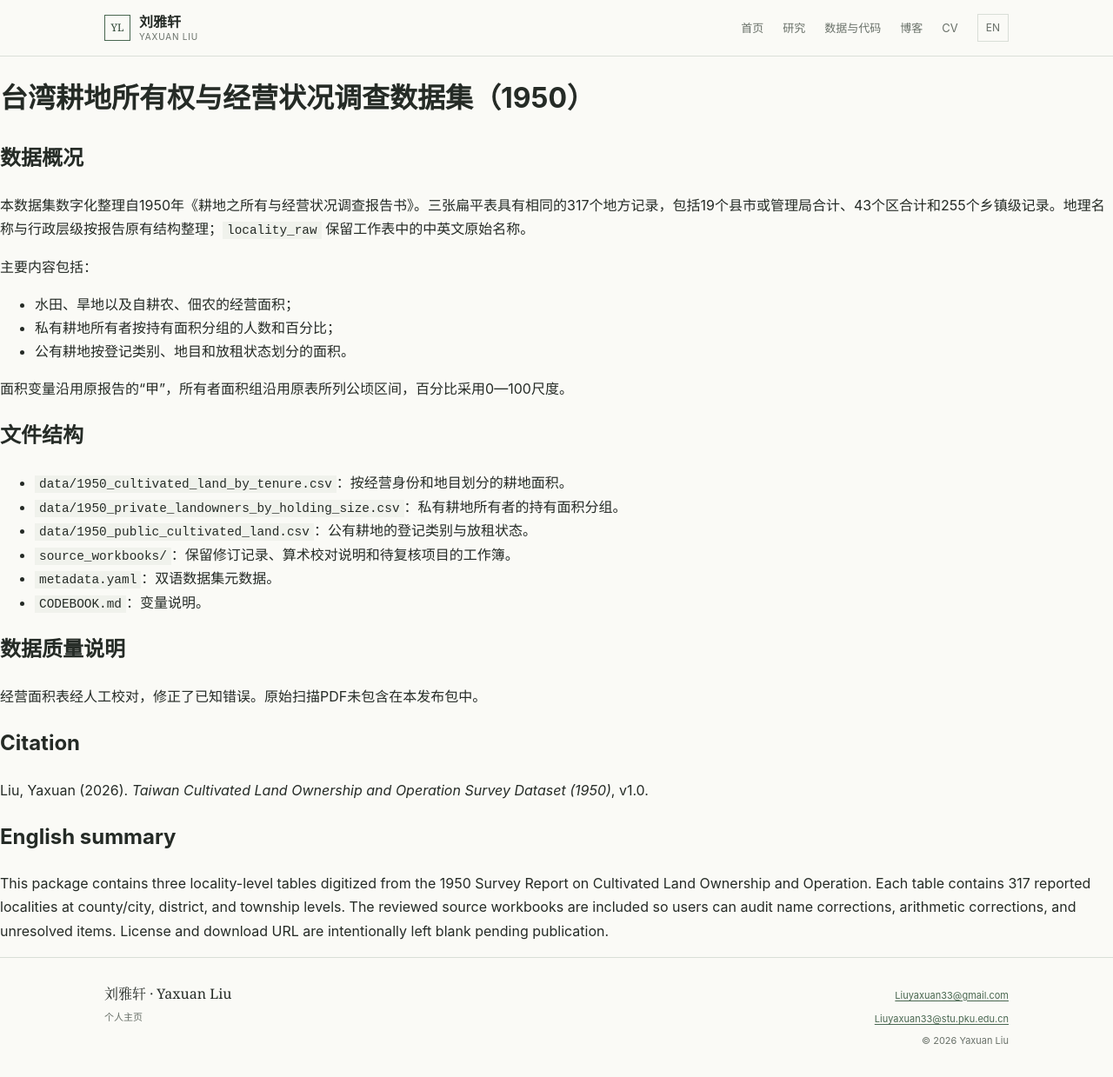
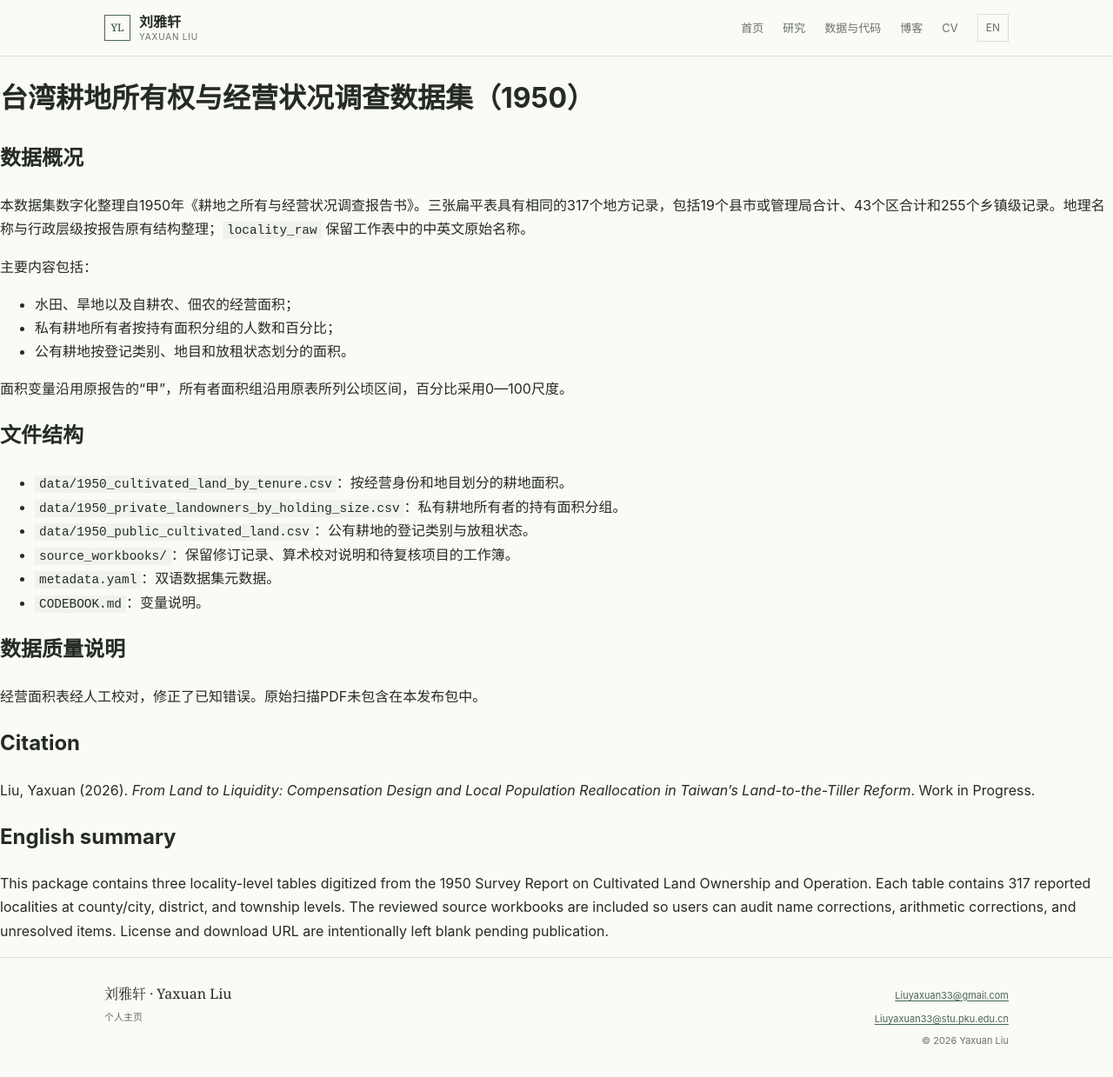
Before and after one commit to LiuYaxuan33/LiuYaxuan33.github.io, a Jekyll site: the page built from files/data/LAND_README.md, in a window 1280 px wide and 1239 px high. Shown: the whole window at 87% size. Built offline with Jekyll 4.4.1, drawn with Linux system fonts in a browser that asks for light colours; our own code applies the rules of GitHub Pages for plain Markdown files.

Commit message:
updated data mds

```diff
--- a/files/data/LAND_README.md
+++ b/files/data/LAND_README.md
@@ -27,7 +27,7 @@
 
 ## Citation
 
-Liu, Yaxuan (2026). *Taiwan Cultivated Land Ownership and Operation Survey Dataset (1950)*, v1.0.
+Liu, Yaxuan (2026). *From Land to Liquidity: Compensation Design and Local Population Reallocation in Taiwan’s Land-to-the-Tiller Reform*. Work in Progress.
 
 ## English summary
 
```
Also changed, not shown: _data/datasets.yml (+4 -4 lines).
